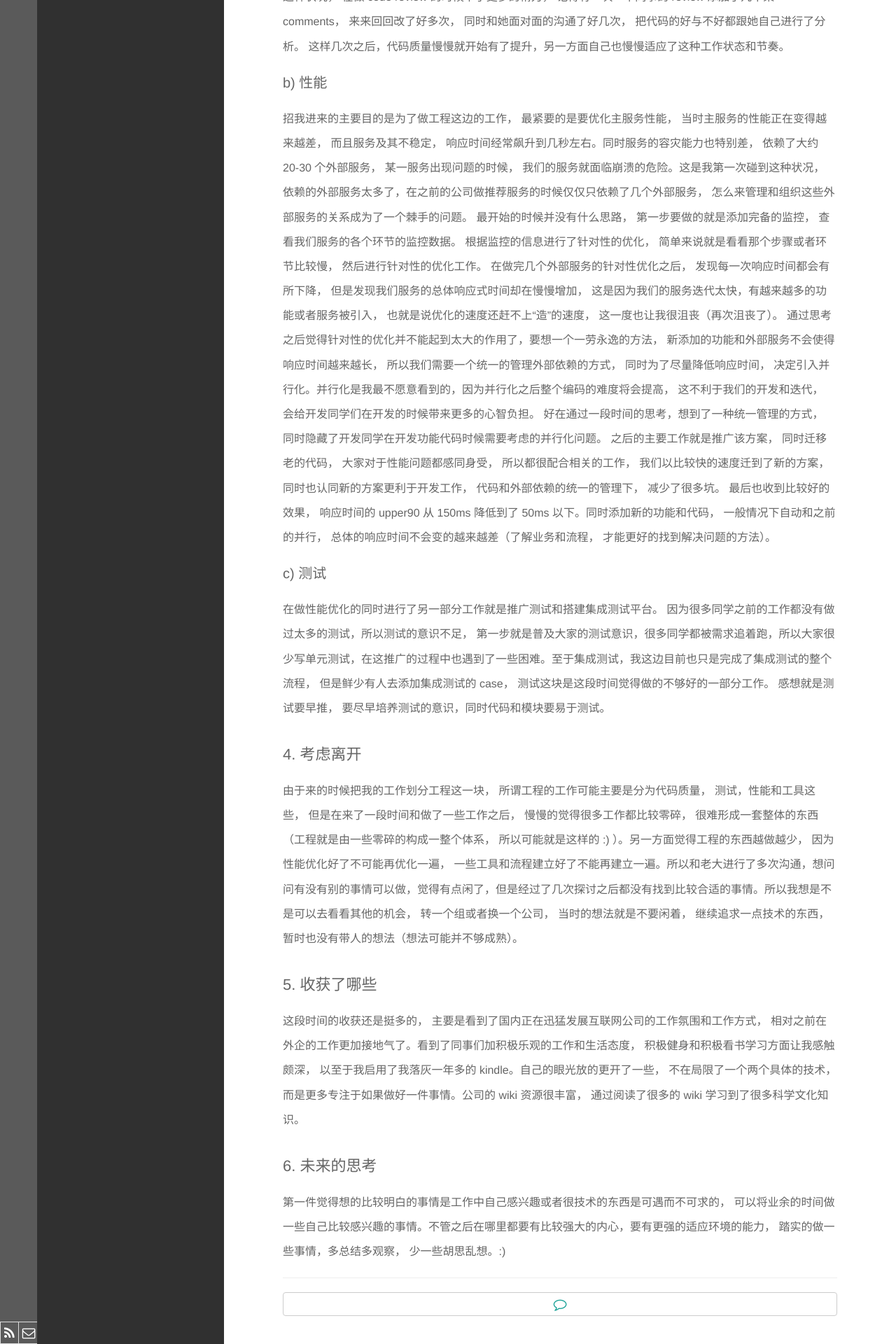
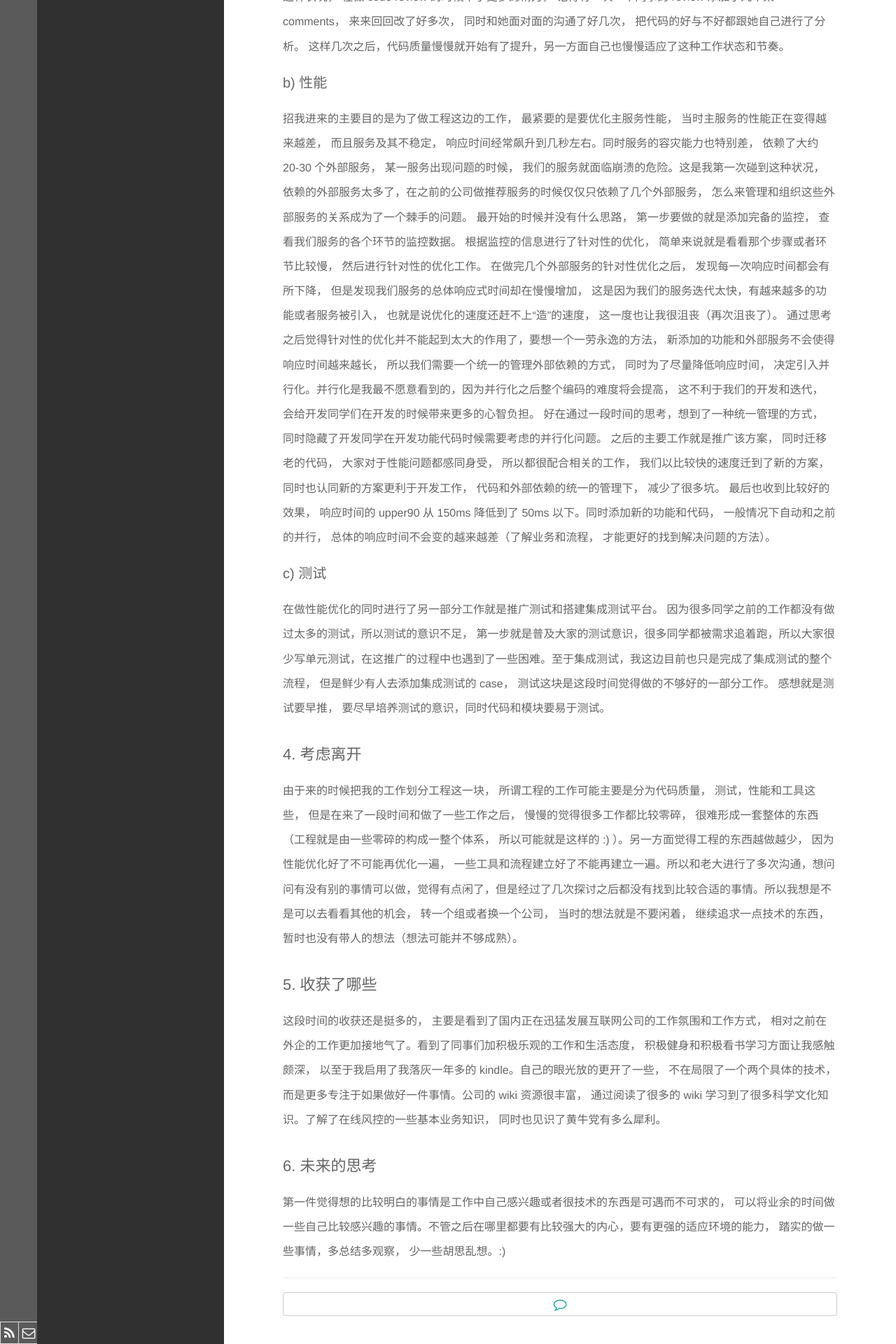
Before and after one commit to mZeroo/mZeroo.github.io, a Jekyll site: the page built from _posts/thought/2015-10-18-a-half-year-in-rc-team.md, in a window 1280 px wide. Shown: the part 1197-3117 px from the top of the page at 70% size. Built offline with Jekyll 4.4.1, drawn with Linux system fonts in a browser that asks for light colours; nearby versions of some CDN libraries; library files that are not in the unit come from our copies; Markdown is read by kramdown in place of the engine named in the settings.

Commit message:
a minor change

```diff
--- a/_posts/thought/2015-10-18-a-half-year-in-rc-team.md
+++ b/_posts/thought/2015-10-18-a-half-year-in-rc-team.md
@@ -30,7 +30,7 @@ description:
 
 ### 5. 收获了哪些
 
-这段时间的收获还是挺多的， 主要是看到了国内正在迅猛发展互联网公司的工作氛围和工作方式， 相对之前在外企的工作更加接地气了。看到了同事们加积极乐观的工作和生活态度， 积极健身和积极看书学习方面让我感触颇深， 以至于我启用了我落灰一年多的 kindle。自己的眼光放的更开了一些， 不在局限了一个两个具体的技术，而是更多专注于如果做好一件事情。公司的 wiki 资源很丰富， 通过阅读了很多的 wiki 学习到了很多科学文化知识。
+这段时间的收获还是挺多的， 主要是看到了国内正在迅猛发展互联网公司的工作氛围和工作方式， 相对之前在外企的工作更加接地气了。看到了同事们加积极乐观的工作和生活态度， 积极健身和积极看书学习方面让我感触颇深， 以至于我启用了我落灰一年多的 kindle。自己的眼光放的更开了一些， 不在局限了一个两个具体的技术，而是更多专注于如果做好一件事情。公司的 wiki 资源很丰富， 通过阅读了很多的 wiki 学习到了很多科学文化知识。了解了在线风控的一些基本业务知识， 同时也见识了黄牛党有多么犀利。
 
 ### 6. 未来的思考
 
```
